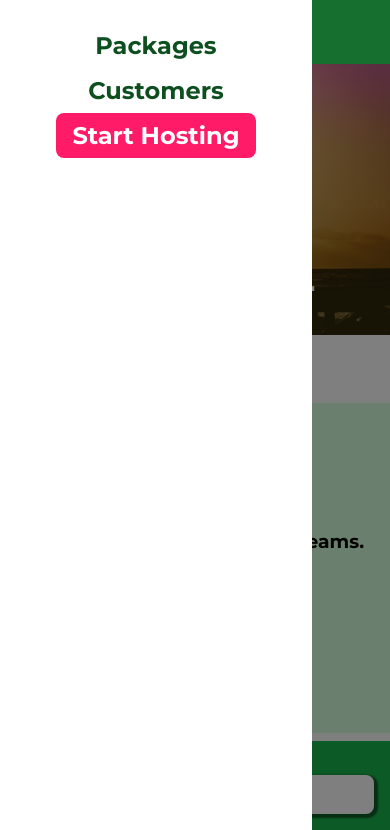
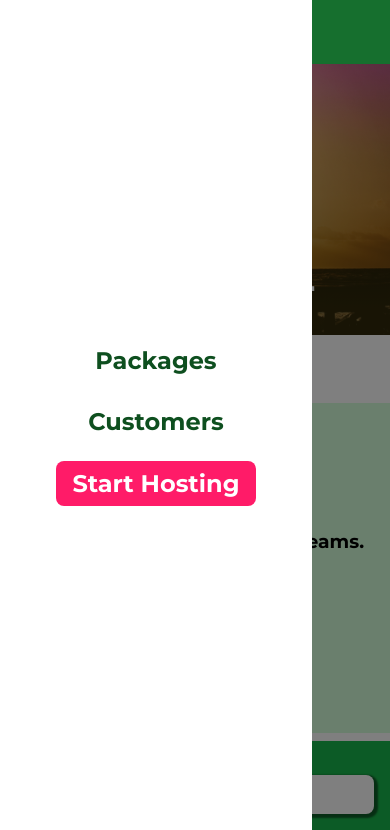
Before and after one commit to SeosoyoungE/css_pratice_and_master, a website built with Parcel: page index.html in a window 390 px wide. Both pictures are taken after a click on the button 40 px from the left and 31 px from the top of the page. Shown: the top 830 px of the page. Built offline with nearby package versions, Linux system fonts and the light colour scheme.

Commit message:
Update flex-mobileNav

```diff
--- a/shared.css
+++ b/shared.css
@@ -196,9 +196,13 @@ main {
   width: 90%;
   height: 100%;
   list-style: none;
-  margin: 10% auto;
+  margin: 0 auto;
   padding: 0;
-  text-align: center;
+
+  display: flex;
+  flex-direction: column;
+  align-items: center;
+  justify-content: center;
 }
 
 .mobile-nav__item {
```
Also changed, not shown: 2 other files.
